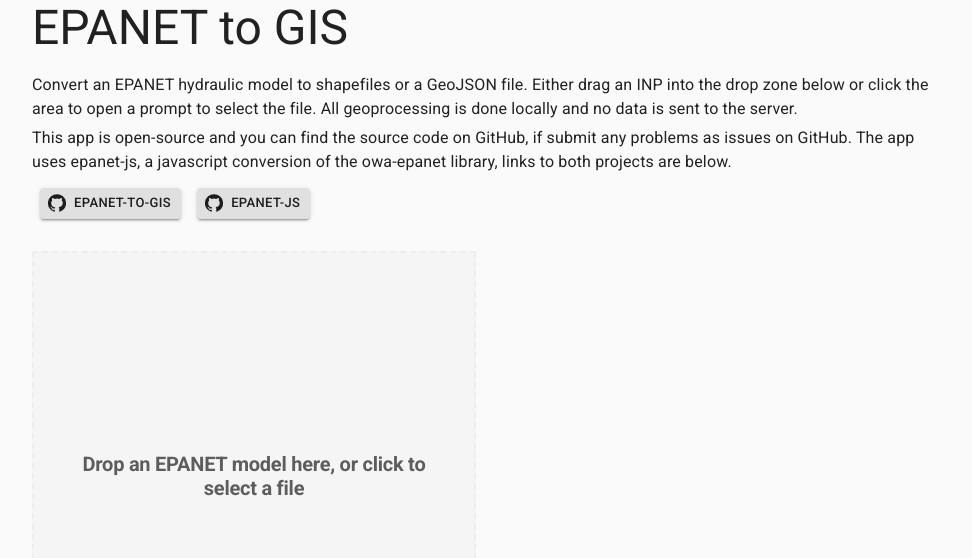
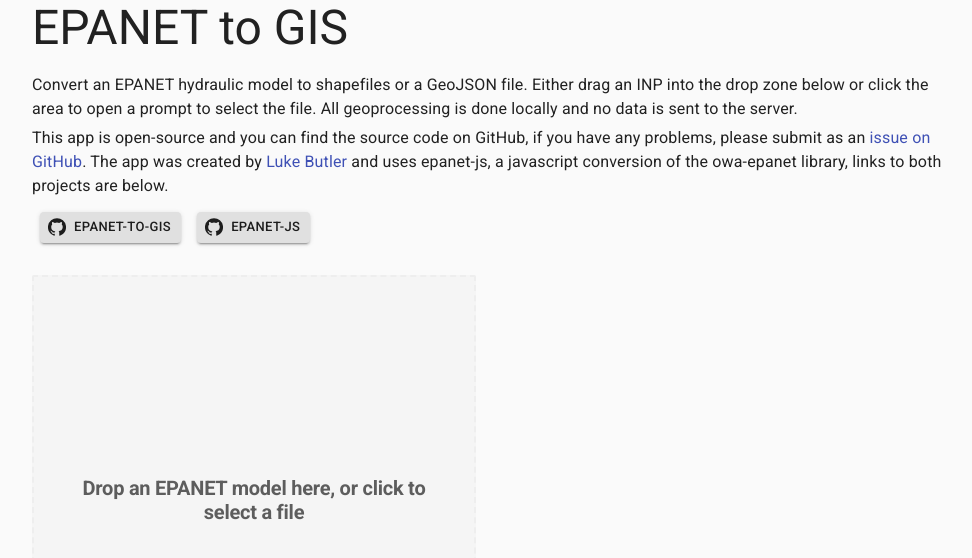
Before and after one commit to modelcreate/epanet-to-gis, a React (Create React App) app: page / in a window 1280 px wide. Shown: the top 558 px of the page, without its empty margins (152-1124 px from the left). Built offline with nearby package versions, Linux system fonts and the light colour scheme.

Commit message:
Update App.tsx

```diff
--- a/src/App.tsx
+++ b/src/App.tsx
@@ -16,6 +16,8 @@
 import MuiAlert, { AlertProps } from '@material-ui/lab/Alert';
 import Grid from '@material-ui/core/Grid';
 import GitHubIcon from '@material-ui/icons/GitHub';
+import Link from '@material-ui/core/Link';
+
 
 import bbox from '@turf/bbox'
 import { toShapeFile } from './util/EpanetGeoJsonToShp';
@@ -150,12 +152,15 @@
             EPANET to GIS
           </Typography>
           <Typography variant="body1" gutterBottom>
-            Convert an EPANET hydraulic model to shapefiles or a GeoJSON file. Either drag an INP into the drop zone
-            below or click the area to open a prompt to select the file. All geoprocessing is done locally and no data is sent to the server.
+            Convert an EPANET hydraulic model to shapefiles or a GeoJSON file. Either drag an INP
+            into the drop zone below or click the area to open a prompt to select the file. All
+            geoprocessing is done locally and no data is sent to the server.
           </Typography>
           <Typography variant="body1" gutterBottom>
-            This app is open-source and you can find the source code on GitHub, if submit any problems as issues on GitHub. The app uses epanet-js, a javascript
-            conversion of the owa-epanet library, links to both projects are below.
+            This app is open-source and you can find the source code on GitHub, if you have any
+            problems, please submit as an <Link href="https://github.com/modelcreate/epanet-to-gis/issues">issue on GitHub</Link>.
+             The app was created by <Link href="https://www.linkedin.com/in/lukepbutler/">Luke Butler</Link> and uses epanet-js,
+             a javascript conversion of the owa-epanet library, links to both projects are below.
           </Typography>
           <Button
             variant="contained"
```
